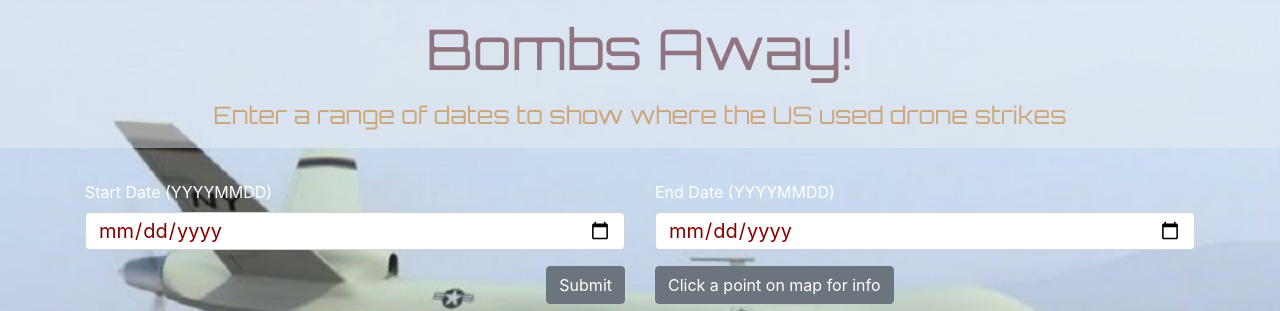
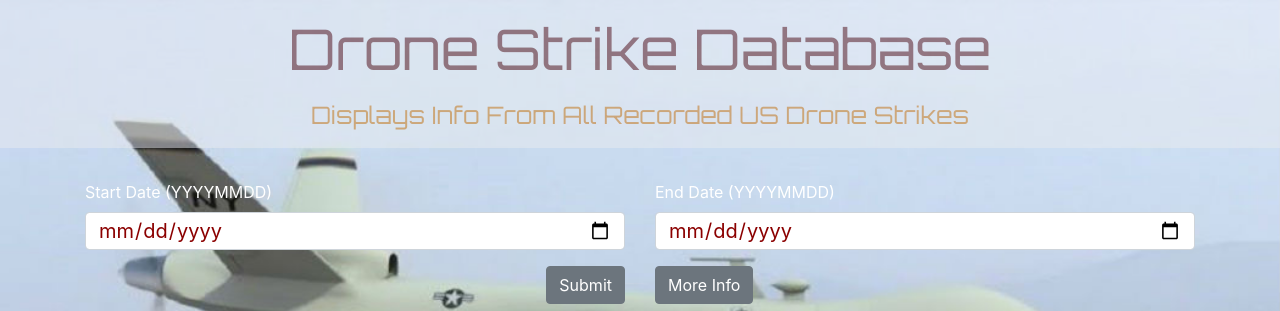
Before and after one commit to barriobeezy/01-group_project, a plain HTML site: page index.html in a window 1280 px wide. Shown: the top 311 px of the page. Drawn offline with nearby package versions, Linux system fonts and the light colour scheme; some packages are replaced by stand-ins of ours.

```diff
--- a/index.html
+++ b/index.html
@@ -5,7 +5,7 @@
     <meta charset="utf-8" />
     <meta http-equiv="X-UA-Compatible" content="IE=edge">
 
-    <title>Bombs Away</title>
+    <title>Drone Strike</title>
 
     <meta name="viewport" content="width=device-width, initial-scale=1">
 
@@ -51,8 +51,8 @@
 <body>
         <div class="jumbotron jumbotron-fluid">
                 <div class="container"></div>
-                    <h1 class="display-4 text-center">Bombs Away!</h1>
-                    <p class="lead text-center">Enter a range of dates to show where the US used drone strikes</p>
+                    <h1 class="display-4 text-center">Drone Strike Database</h1>
+                    <p class="lead text-center">Displays Info From All Recorded US Drone Strikes</p>
                 </div>
             </div>
         <div class="container">
@@ -80,7 +80,7 @@
                 </div>
             <div class="col-md-6">
                 <button type="button" class="btn btn-secondary" data-toggle="modal" data-target="#myModal">
-                    Click a point on map for info
+                    More Info
                 </button>
                 </div>
             </div>
--- a/main.js
+++ b/main.js
@@ -84,6 +84,7 @@
     });
 
     $("#add-data").on("click", function(event) {
+
         lonArray = [];
         latArray = [];
         event.preventDefault();
@@ -177,6 +178,7 @@
                 var test = x[z]/10;
 //test is checking if the value of the latitude divided by ten is zero. If so it triggers this if statement to replace the empty data with new data
                 if (test==0) {
+
                     locationInput = country[z].toString()
 
                         geoToo(locationInputToo, true, function(lat){
```
